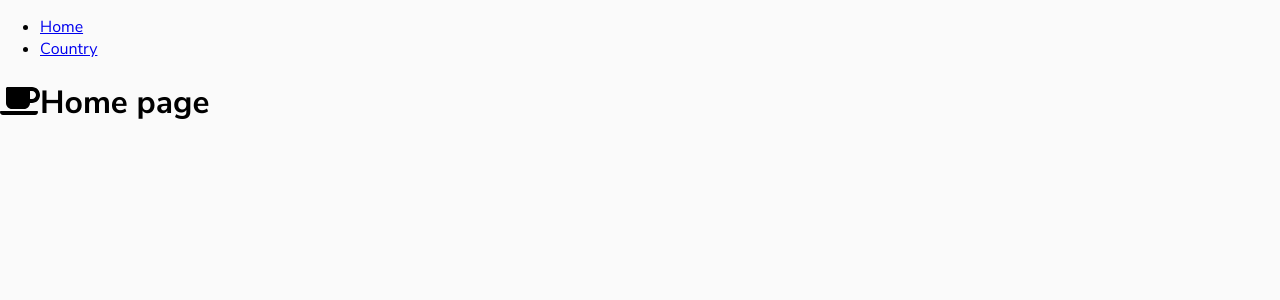
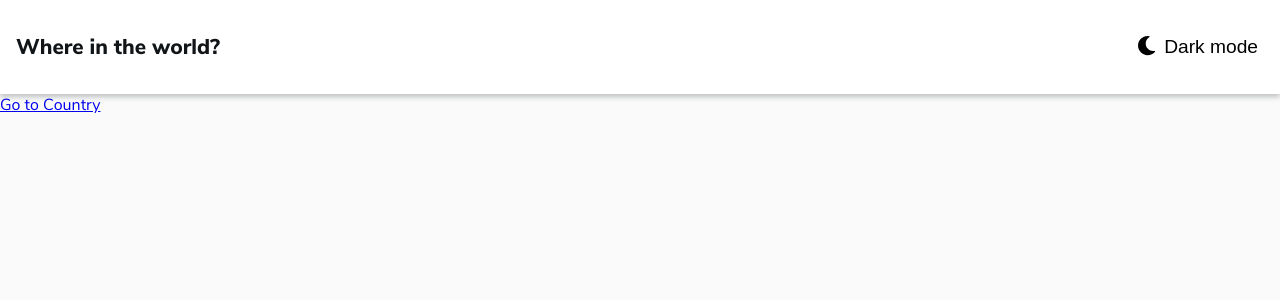
Before and after one commit to ReccaFlames/countries, a React app: page / in a window 1280 px wide. Shown: the top 300 px of the page. Built offline with nearby package versions, Linux system fonts and the light colour scheme.

Commit message:
Added navigation bar

```diff
--- /dev/null
+++ b/src/components/button/Button.tsx
@@ -0,0 +1,21 @@
+import React from 'react';
+import './button.scss';
+
+interface ButtonProps {
+    text: string;
+    icon?: JSX.Element;
+    onClick?: () => void;
+}
+
+const Button: React.FC<ButtonProps> = (props) => {
+    const { text, icon, onClick } = props;
+
+    return (
+        <button className="btn" onClick={onClick}>
+            {icon}
+            <span>{text}</span>
+        </button>
+    );
+};
+
+export default Button;
--- /dev/null
+++ b/src/components/button/button.scss
@@ -0,0 +1,11 @@
+.btn {
+    border: none;
+    background-color: inherit;
+    font-size: 1.2rem;
+    cursor: pointer;
+    display: inline-block;
+
+    span {
+        padding-left: 0.5rem;
+    }
+}
--- /dev/null
+++ b/src/components/navbar/Navbar.tsx
@@ -0,0 +1,18 @@
+import { faMoon } from '@fortawesome/free-solid-svg-icons';
+import { FontAwesomeIcon } from '@fortawesome/react-fontawesome';
+import { Link } from 'react-router-dom';
+import Button from '../button/Button';
+import './navbar.scss';
+
+const Navbar = () => (
+    <header>
+        <nav className="header__nav header__nav_shadow">
+            <Link className="header__logo" to="/">
+                Where in the world?
+            </Link>
+            <Button icon={<FontAwesomeIcon icon={faMoon} />} text="Dark mode" />
+        </nav>
+    </header>
+);
+
+export default Navbar;
--- /dev/null
+++ b/src/components/navbar/navbar.scss
@@ -0,0 +1,27 @@
+@import './../../sassStyles/variables';
+
+.header__nav {
+    display: flex;
+    flex-flow: row nowrap;
+    justify-content: space-between;
+    align-items: center;
+    position: relative;
+    padding: 2rem 1rem;
+    background-color: $lightElementColor;
+}
+
+.header__nav_shadow {
+    -webkit-box-shadow: 0 3px 5px rgba(57, 63, 72, 0.3);
+    -moz-box-shadow: 0 3px 5px rgba(57, 63, 72, 0.3);
+    box-shadow: 0 3px 5px rgba(57, 63, 72, 0.3);
+}
+
+.header__logo {
+    font-size: 1.333rem;
+    text-decoration: none;
+    color: $lightTextColor;
+    font-weight: $strongFontWeight;
+    &:hover {
+        color: $primaryColor;
+    }
+}
--- a/src/index.tsx
+++ b/src/index.tsx
@@ -1,20 +1,14 @@
 import React from 'react';
 import ReactDOM from 'react-dom';
-import { Link, Router } from 'react-router-dom';
+import { Router } from 'react-router-dom';
 import { history } from './utils/history';
 import App from './App';
+import Navbar from './components/navbar/Navbar';
 
 ReactDOM.render(
     <React.StrictMode>
         <Router history={history}>
-            <ul>
-                <li>
-                    <Link to="/">Home</Link>
-                </li>
-                <li>
-                    <Link to="/country">Country</Link>
-                </li>
-            </ul>
+            <Navbar />
             <App />
         </Router>
     </React.StrictMode>,
--- a/src/pages/country/Country.tsx
+++ b/src/pages/country/Country.tsx
@@ -1,3 +1,11 @@
-const Country = () => <h1>Country Page</h1>;
+import { faLongArrowAltLeft } from '@fortawesome/free-solid-svg-icons';
+import { FontAwesomeIcon } from '@fortawesome/react-fontawesome';
+import { Link } from 'react-router-dom';
+
+const Country = () => (
+    <Link to="/">
+        <FontAwesomeIcon icon={faLongArrowAltLeft} /> Go Back
+    </Link>
+);
 
 export default Country;
--- a/src/pages/home/Home.tsx
+++ b/src/pages/home/Home.tsx
@@ -1,14 +1,8 @@
-import { FontAwesomeIcon } from '@fortawesome/react-fontawesome';
-import { faCoffee } from '@fortawesome/free-solid-svg-icons';
+import { Link } from 'react-router-dom';
 
 const Home = () => (
     <div>
-        <h1>
-            <span>
-                <FontAwesomeIcon icon={faCoffee} />
-                Home page
-            </span>
-        </h1>
+        <Link to="/country">Go to Country</Link>
     </div>
 );
 
--- a/src/sassStyles/_variables.scss
+++ b/src/sassStyles/_variables.scss
@@ -19,3 +19,12 @@ $lightInputColor: hsl(0, 0%, 52%);
 // elements
 $darkElementColor: hsl(209, 23%, 22%);
 $lightElementColor: hsl(0, 0%, 100%);
+
+// font weights
+$lightFontWeight: 300;
+$regularFontWeight: 600;
+$strongFontWeight: 800;
+
+// colors
+$primaryColor: #308ec3;
+$complementaryColor: #c36430;
```
